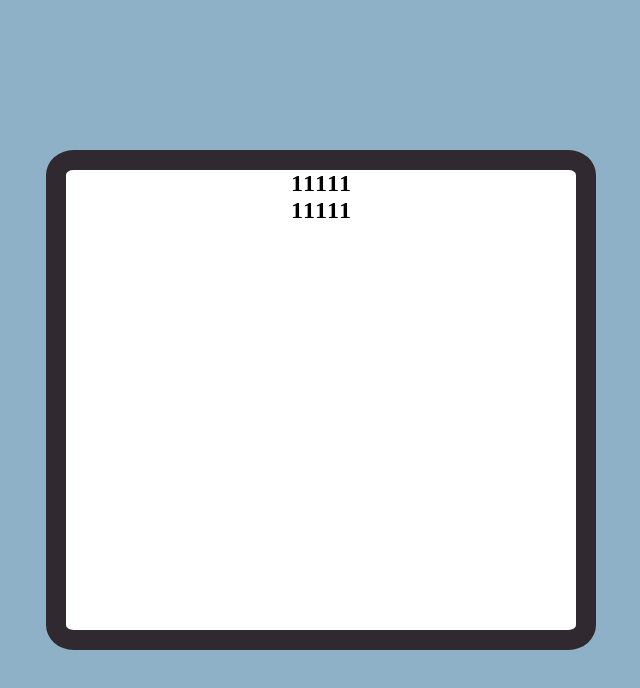
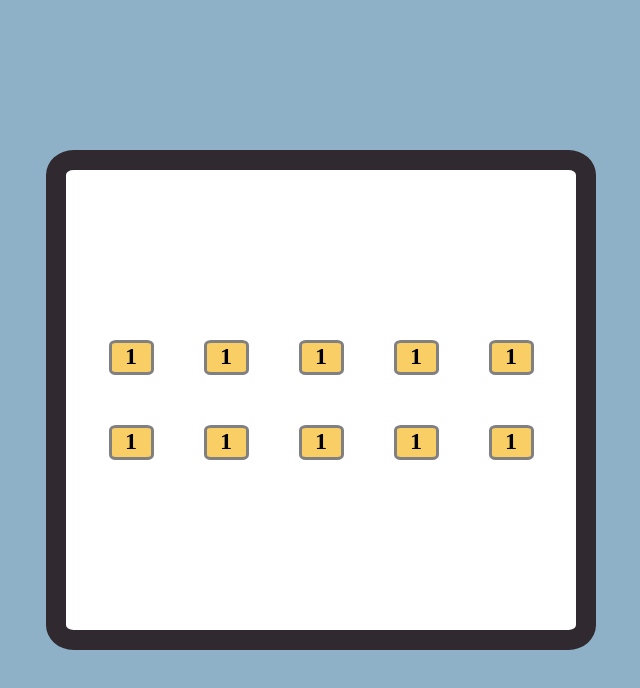
Before and after one commit to copilpatricia/tenzies-game, a React (Create React App) app: page / in a window 1280 px wide. Shown: the top 688 px of the page, without its empty margins (319-959 px from the left). Built offline with nearby package versions, Linux system fonts and the light colour scheme.

Commit message:
dice done

```diff
--- a/src/components/Die.js
+++ b/src/components/Die.js
@@ -15,7 +15,6 @@ function Die(props) {
                 <h2>1</h2>
                 <h2>1</h2>
             </div>
-
         </div>
     )
 }
--- a/src/index.css
+++ b/src/index.css
@@ -31,27 +31,26 @@ body {
 
 .container-die {
   display: flex;
+  flex-wrap: wrap;
   flex-direction: column;
-  align-content: center;
-  height: 50%;
+  justify-content: center;
+  gap: 50px;
+  height: 100%;
 
 
 }
 
-.cont-one {
+.cont-one, .cont-two{
   display: flex;
   justify-content: center;
-  align-content: center;
-
-
-
+  gap: 50px;
 }
 
-.cont-two {
-  display: flex;
-  justify-content: center;
-  align-content: center;
-
-
-
+.cont-one h2, .cont-two h2 {
+  border: 3px solid grey;
+  border-radius: 15%;
+  width: 45px;
+  height: 35px;
+  text-align: center;
+  background-color: rgb(248, 206, 101);
 }
```
